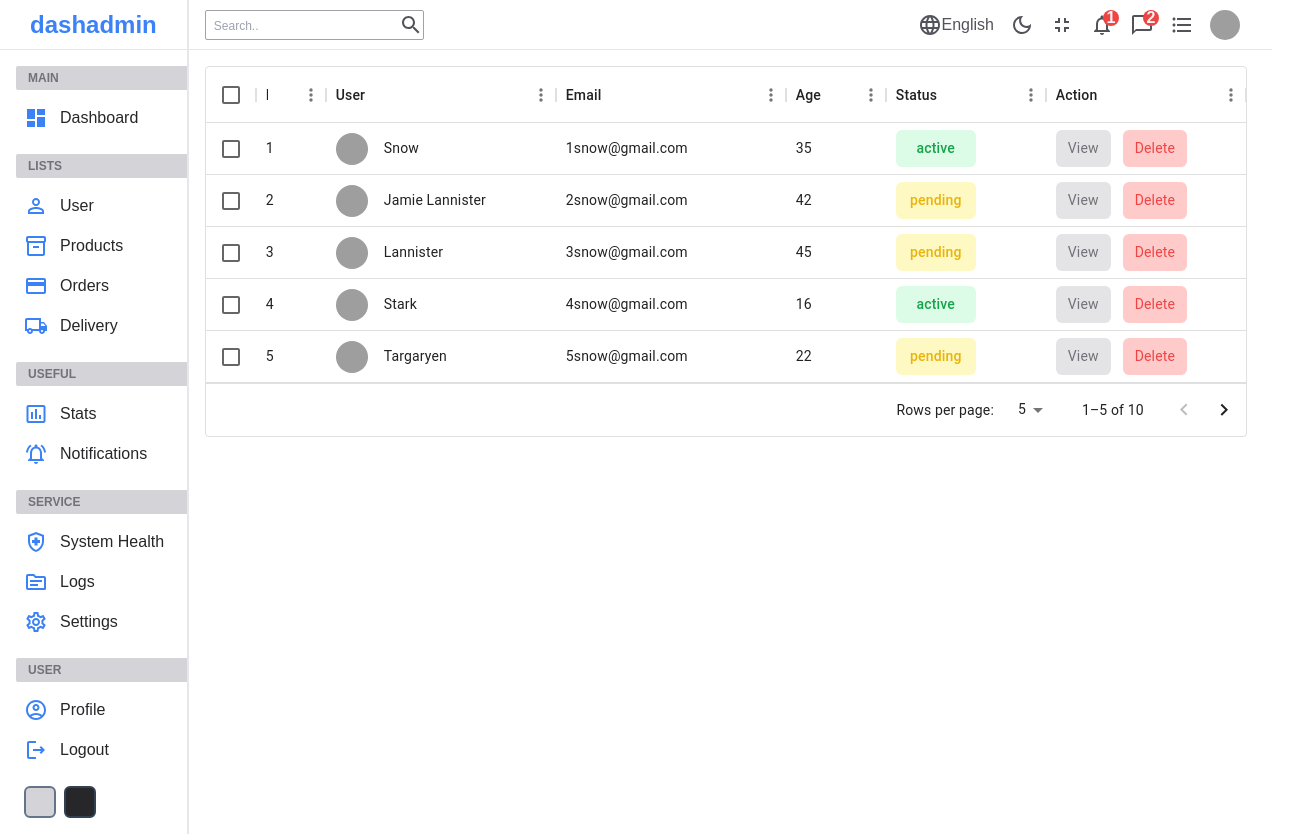
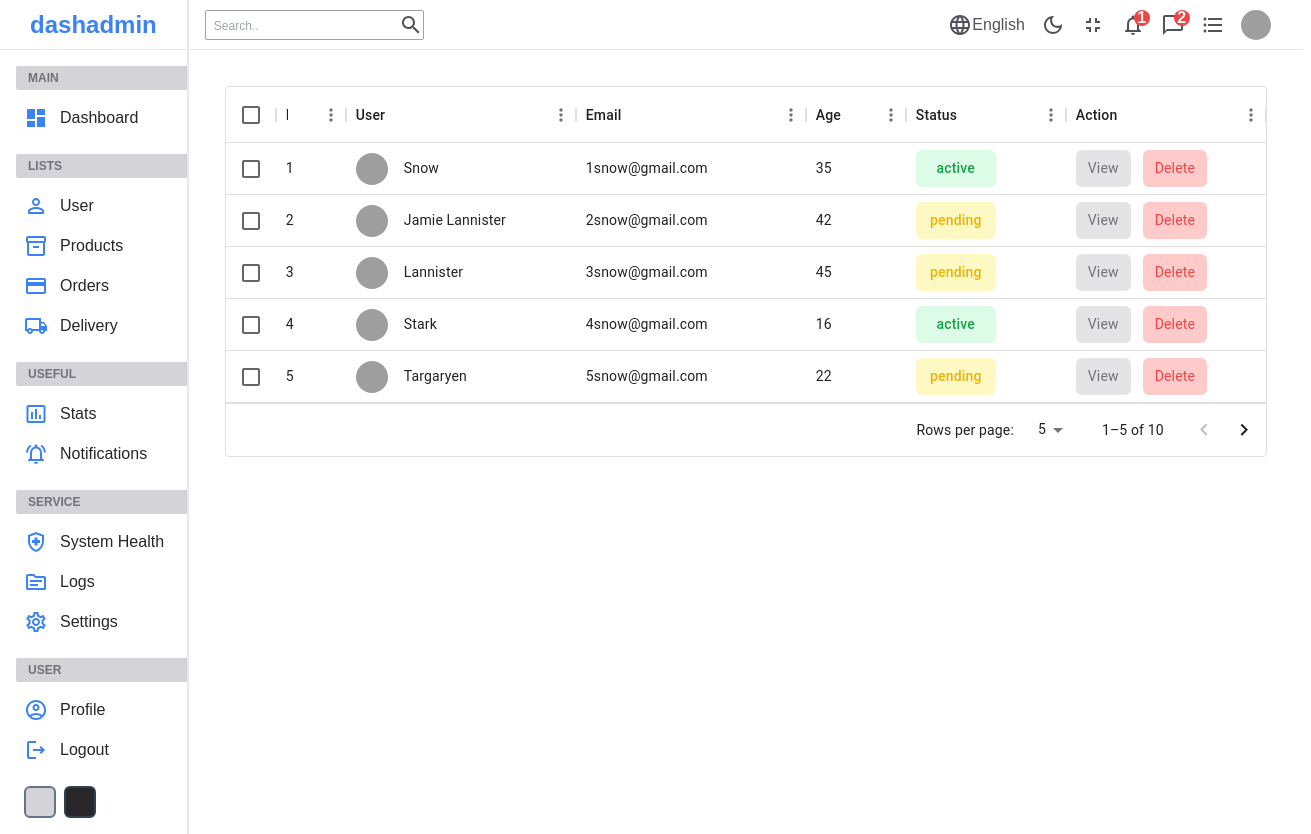
Before and after one commit to cbarcinas/admin-panel, a React (Create React App) app: page /users in a window 1280 px wide. Shown: the whole page, 1311 px wide, since content can reach past the window. Built offline with nearby package versions, Linux system fonts and the light colour scheme; grey boxes are pictures that could not be loaded.

Commit message:
fixed jsx, table positioning

```diff
--- a/src/pages/list/List.js
+++ b/src/pages/list/List.js
@@ -9,7 +9,9 @@ const List = () => {
       <Sidebar />
       <div className="flex-[6] pr-2">
         <Navbar />
-        <Datatable />
+        <div className="flex p-5">
+          <Datatable />
+        </div>
       </div>
     </div>
   );
```
